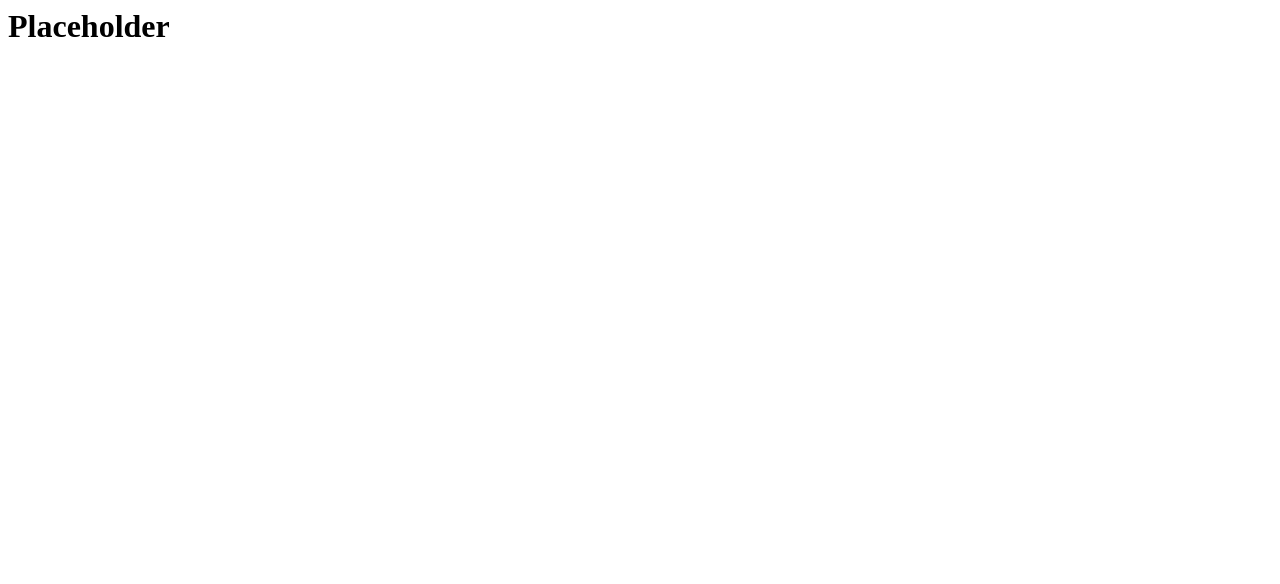
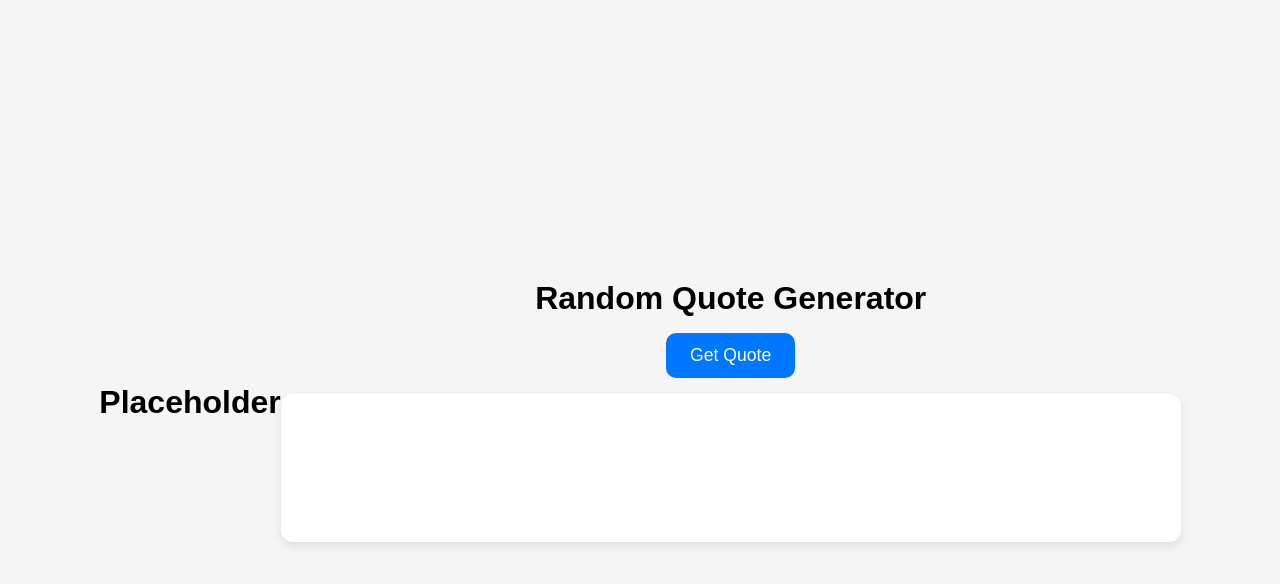
Before and after one commit to WilliamLeFevre/quoteapp, a plain HTML site: page index.html in a window 1280 px wide. Drawn offline with Linux system fonts and the light colour scheme.

Commit message:
Add basic structure for Quote App in index.html

```diff
--- a/index.html
+++ b/index.html
@@ -1 +1,80 @@
 <h1>Placeholder</h1>
+<!DOCTYPE html>
+<html lang="en">
+<head>
+  <meta charset="UTF-8" />
+  <meta name="viewport" content="width=device-width, initial-scale=1.0" />
+  <title>Quote App</title>
+  <style>
+    body {
+      margin: 0;
+      padding: 0;
+      display: flex;
+      justify-content: center;
+      align-items: center;
+      height: 100vh;
+      background: #f5f5f5;
+      font-family: Arial, Helvetica, sans-serif;
+    }
+
+    .container {
+      text-align: center;
+      width: 75vw;
+      max-width: 900px;
+      min-width: 250px;
+    }
+
+    h1 {
+      font-size: 2rem;
+      margin-bottom: 1rem;
+    }
+
+    #quote {
+      background: white;
+      padding: 1.5rem;
+      border-radius: 12px;
+      box-shadow: 0 4px 10px rgba(0, 0, 0, 0.1);
+      font-size: 1.25rem;
+      min-height: 100px;
+      margin-top: 1rem;
+      transition: all 0.3s ease;
+    }
+
+    button {
+      padding: 0.75rem 1.5rem;
+      border: none;
+      border-radius: 10px;
+      font-size: 1.1rem;
+      cursor: pointer;
+      background: #0077ff;
+      color: white;
+      transition: background 0.3s ease;
+    }
+
+    button:hover {
+      background: #005fcc;
+    }
+  </style>
+</head>
+<body>
+  <div class="container">
+    <h1>Random Quote Generator</h1>
+    <button onclick="getQuote()">Get Quote</button>
+    <div id="quote"></div>
+  </div>
+
+  <script>
+    async function getQuote() {
+      const quoteBox = document.getElementById('quote');
+      quoteBox.textContent = 'Loading...';
+      try {
+        const response = await fetch('https://quote.cs260.click');
+        const text = await response.text();
+        quoteBox.textContent = text;
+      } catch (err) {
+        quoteBox.textContent = 'Failed to load quote.';
+      }
+    }
+  </script>
+</body>
+</html>
```
